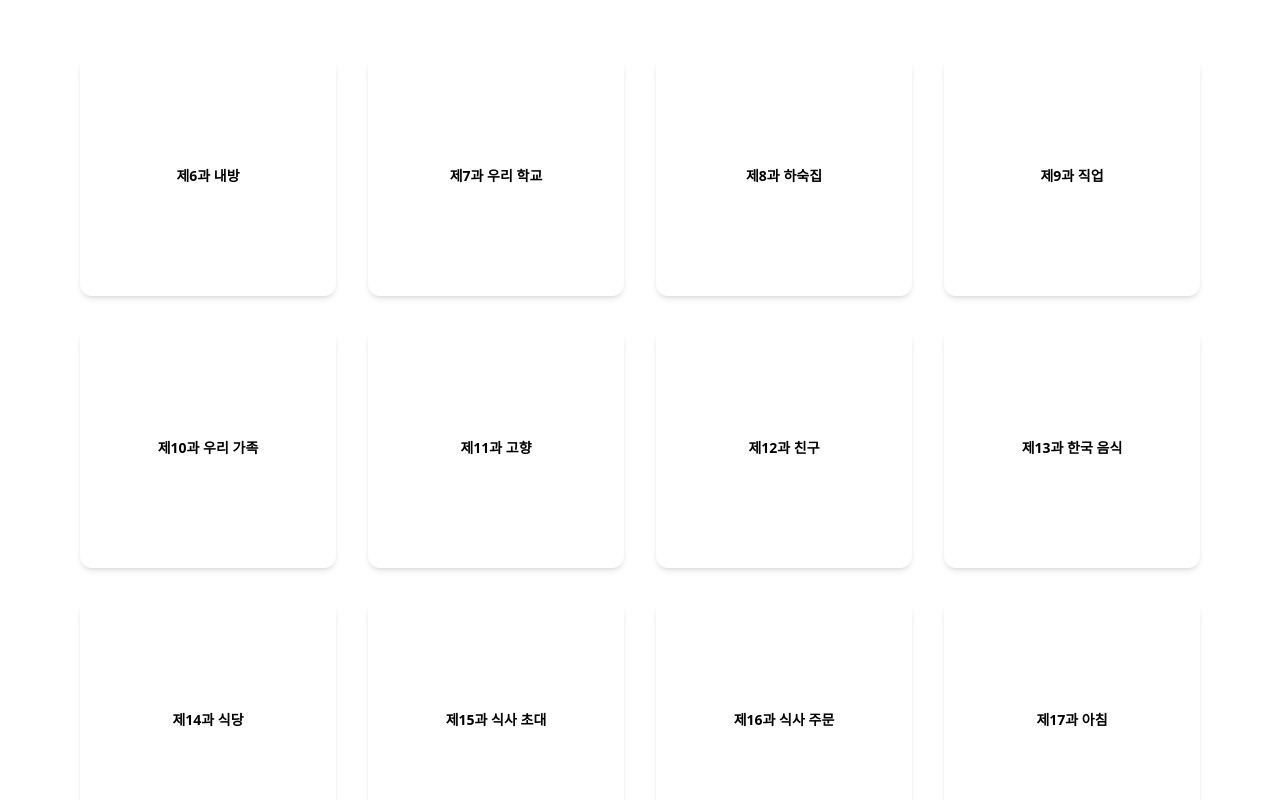
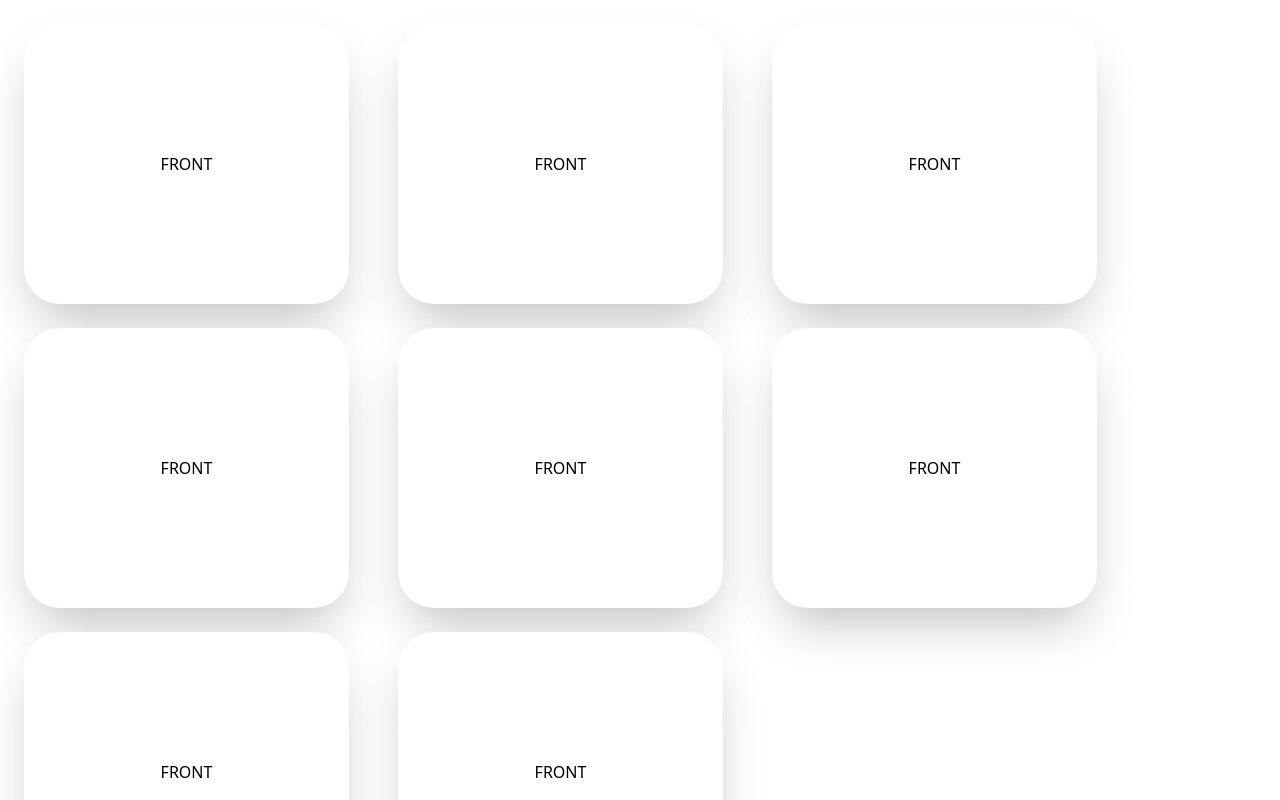
Before and after one commit to yakovglee/hangugeo_doum, a React (Create React App) app: page / in a window 1280 px wide. Shown: the top 800 px of the page. Built offline with nearby package versions, Linux system fonts and the light colour scheme.

Commit message:
refactor

```diff
--- a/src/App.js
+++ b/src/App.js
@@ -1,18 +1,25 @@
+import { useState } from "react";
+
 import FlipCard from "./components/FlipCard";
 
 import { data } from "./data";
 
 function App() {
+
     return (
-        <div className="flex flex-wrap justify-center mt-10">
-            {data.map((entry) => (
-                <FlipCard
-                    key={entry.id}
-                    chapter_name={entry.chapter_name}
-                    translation={entry.translation}
-                />
-            ))}
+
+        <div className="flex flex-wrap gap-6 p-6">
+            <FlipCard  />
+            <FlipCard />
+            <FlipCard />
+            <FlipCard />
+            <FlipCard  />
+            <FlipCard />
+            <FlipCard />
+            <FlipCard />
+
         </div>
+
     );
 }
 
--- /dev/null
+++ b/src/components/CardBack.js
@@ -0,0 +1,8 @@
+import Card from './shr/Card';
+
+export default function CardBack() {
+
+    return (
+      <Card> Back </Card>
+    );
+}
--- /dev/null
+++ b/src/components/CardFront.js
@@ -0,0 +1,8 @@
+import Card from './shr/Card';
+
+export default function CardFront() {
+
+    return (
+      <Card> FRONT </Card>
+    );
+}
--- a/src/components/FlipCard.js
+++ b/src/components/FlipCard.js
@@ -1,69 +1,25 @@
-import { useState, useEffect } from "react";
+import { useState } from "react";
+import CardFront from "./CardFront";
+import CardBack from "./CardBack";
 
-export default function FlipCard({ chapter_name, translation }) {
-    const [fullscreen, setFullscreen] = useState(false);
+function FlipCard() {
   const [flipped, setFlipped] = useState(false);
-    const [isMobile, setIsMobile] = useState(false);
-
-    useEffect(() => {
-        const handleResize = () => setIsMobile(window.innerWidth < 768);
-        handleResize();
-        window.addEventListener("resize", handleResize);
-        return () => window.removeEventListener("resize", handleResize);
-    }, []);
-
-    const handleClick = () => {
-        if (isMobile) {
-            setFullscreen(true);
-        } else {
-            setFlipped(!flipped);
-        }
-    };
 
   return (
     <>
-            <div
-                className={`m-4 perspective transition-all duration-300 ease-in-out ${
-                    fullscreen && isMobile
-                        ? "fixed inset-0 z-50 bg-white animate-fade-in"
-                        : "w-64 h-60"
-                }`}
-                onClick={handleClick}
-            >
-                {!fullscreen || !isMobile ? (
+      <div className="perspective w-[350px] h-[280px]" onClick={() => setFlipped(!flipped)}>
         <div
           className={`relative w-full h-full transition-transform duration-700 transform-style-preserve-3d ${
             flipped ? "rotate-y-180" : ""
           }`}
         >
-                        <div className="absolute w-full h-full backface-hidden bg-white rounded-xl shadow-md p-4 flex items-center justify-center text-center">
-                            <p className="text-sm font-semibold text-center w-full h-full flex justify-center items-center">
-                                {chapter_name}
-                            </p>
+          <div className="absolute w-full h-full backface-hidden">
+            <CardFront />
           </div>
-
-                        <div className="absolute w-full h-full backface-hidden rotate-y-180 bg-white rounded-xl shadow-md p-4 overflow-auto flex flex-col justify-center items-center text-center">
-                            <p className="text-xs sm:text-sm mb-4 text-center">
-                                {translation}
-                            </p>
+          <div className="absolute w-full h-full backface-hidden rotate-y-180">
+            <CardBack />
           </div>
         </div>
-                ) : (
-                    <div className="absolute inset-0 bg-white p-6 overflow-auto">
-                        <button
-                            className="absolute top-4 right-4 px-4 py-2 bg-gray-800 text-white rounded hover:bg-gray-700 z-10"
-                            onClick={(e) => {
-                                e.stopPropagation();
-                                setFullscreen(false);
-                            }}
-                        >
-                            Закрыть
-                        </button>
-                        <div className="mt-12 text-center text-base leading-relaxed">
-                            {translation}
-                        </div>
-                    </div>
-                )}
       </div>
 
       <style jsx>{`
@@ -79,20 +35,9 @@ export default function FlipCard({ chapter_name, translation }) {
         .rotate-y-180 {
           transform: rotateY(180deg);
         }
-                @keyframes fade-in {
-                    from {
-                        opacity: 0;
-                        transform: scale(0.95);
-                    }
-                    to {
-                        opacity: 1;
-                        transform: scale(1);
-                    }
-                }
-                .animate-fade-in {
-                    animation: fade-in 0.3s ease-out;
-                }
       `}</style>
     </>
   );
 }
+
+export default FlipCard;
--- /dev/null
+++ b/src/components/shr/Card.js
@@ -0,0 +1,15 @@
+function Card({ children }) {
+
+  return (
+    <>
+      <div
+        className="w-[325px] h-[280px] bg-white rounded-[36px] shadow-2xl p-4 flex items-center justify-center text-center"
+      >
+        {children}
+      </div>
+
+    </>
+  );
+}
+
+export default Card;
```
Lines whose indentation alone changed are shown as unchanged.
